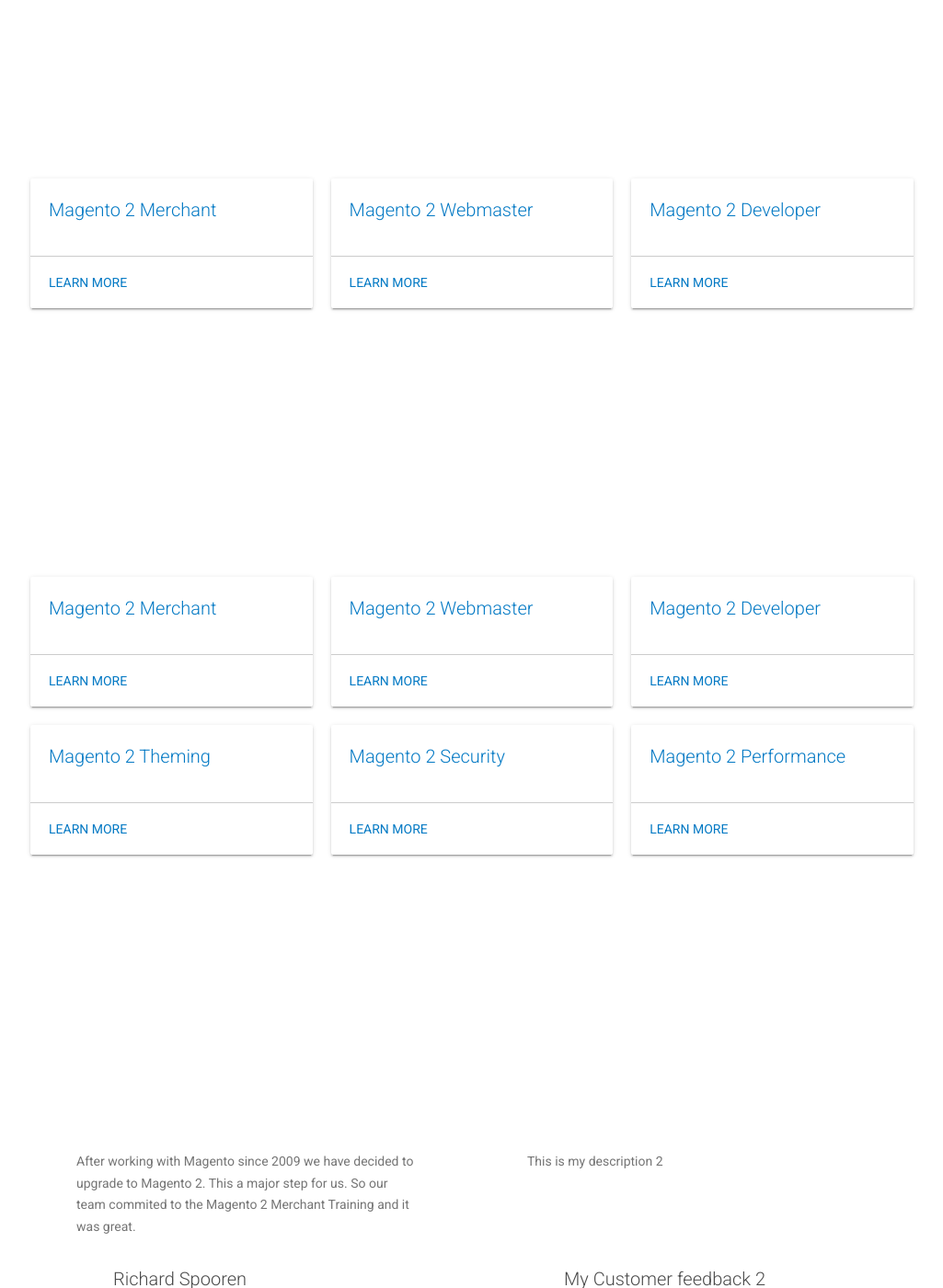
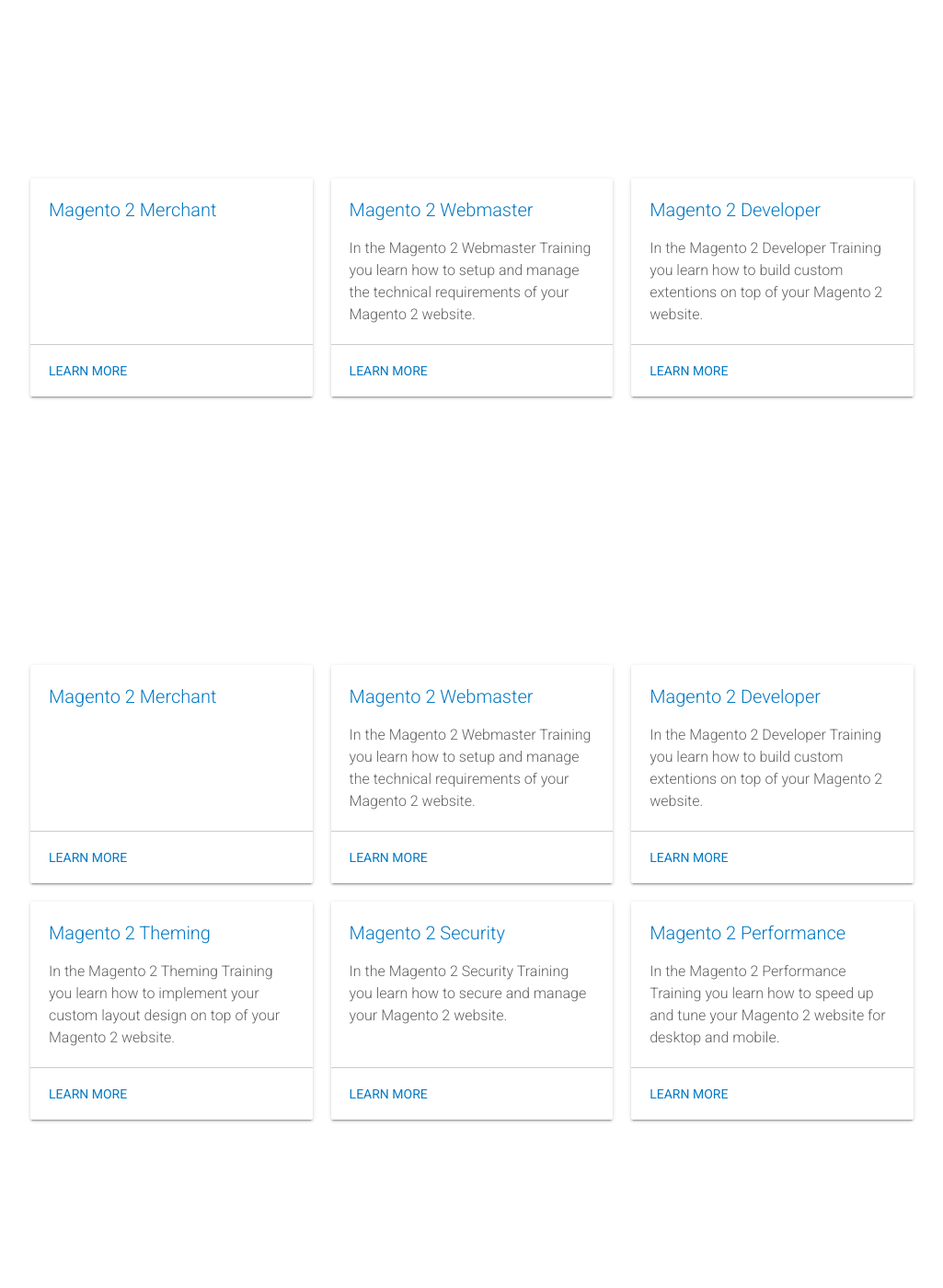
Before and after one commit to mage-acadamy/mage-acadamy.github.io, a Jekyll site: the page built from index.html, in a window 1280 px wide and 1400 px high, scrolled down 1287 px. Shown: the whole window at 92% size, without its empty margins (127-1152 px from the left). Built offline with Jekyll 4.4.1, drawn with Linux system fonts in a browser that asks for light colours; nearby versions of some CDN libraries; comment, search, counter and statistics services are not loaded.

Commit message:
error, deleted the desc in the loop for frontend

```diff
--- a/_data/training.yml
+++ b/_data/training.yml
@@ -1,4 +1,5 @@
 - name: Magento 2 Merchant
+  description-top: In the Magento 2 Merchant Training you learn the basis fundamentals how to manage your Magento 2 website.
   url: magento-2-merchant
   pic: magento-2-merchant
   title-submenu: Training services
@@ -6,6 +7,7 @@
   width: 297
 
 - name: Magento 2 Webmaster
+  description: In the Magento 2 Webmaster Training you learn how to setup and manage the technical requirements of your Magento 2 website.
   url: magento-2-webmaster
   pic: magento-2-webmaster
   title-submenu: Training services
@@ -13,6 +15,7 @@
   width: 297
 
 - name: Magento 2 Developer
+  description: In the Magento 2 Developer Training you learn how to build custom extentions on top of your Magento 2 website.
   url: magento-2-developer
   pic: magento-2-developer
   title-submenu: Training services
@@ -20,6 +23,7 @@
   width: 297
 
 - name: Magento 2 Theming
+  description: In the Magento 2 Theming Training you learn how to implement your custom layout design on top of your Magento 2 website.
   url: magento-2-theming
   pic: magento-2-theming
   title-submenu: Training services
@@ -27,6 +31,7 @@
   width: 297
 
 - name: Magento 2 Security
+  description: In the Magento 2 Security Training you learn how to secure and manage your Magento 2 website.
   url: magento-2-security
   pic: magento-2-security
   title-submenu: Training services
@@ -34,6 +39,7 @@
   width: 297
 
 - name: Magento 2 Performance
+  description: In the Magento 2 Performance Training you learn how to speed up and tune your Magento 2 website for desktop and mobile.
   url: magento-2-performance
   pic: magento-2-performance
   title-submenu: Training services
```
